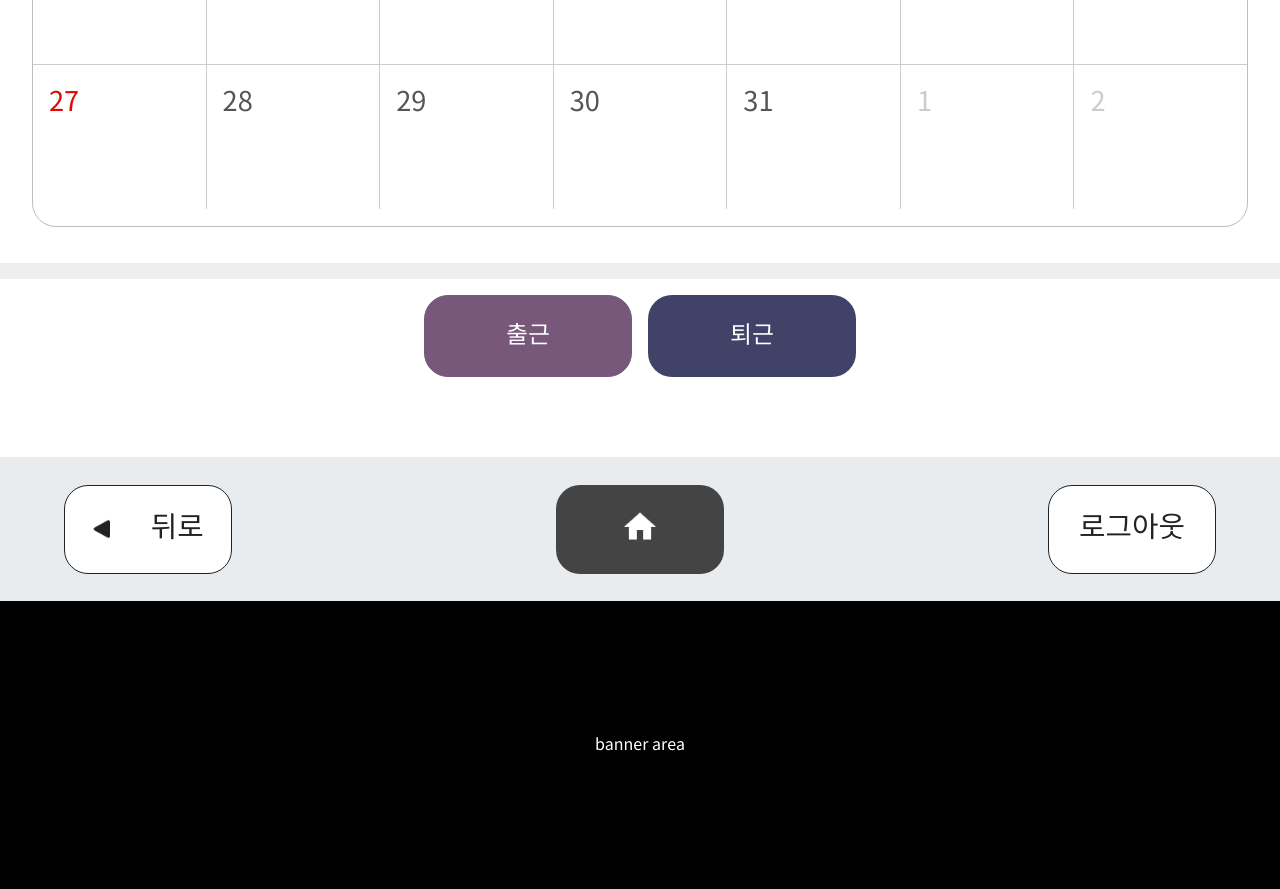
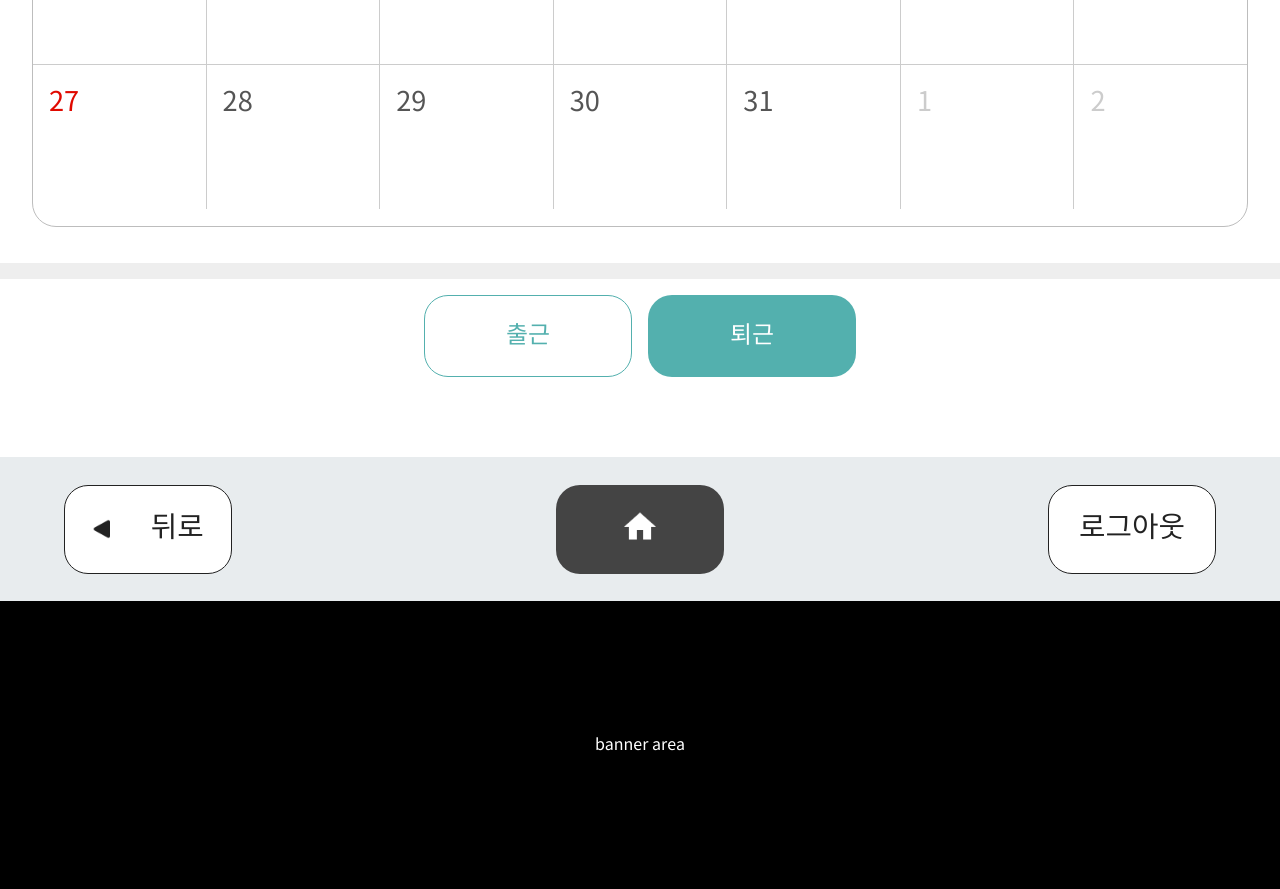
Before and after one commit to kyoungminlee32/jinong, a plain HTML site: page html/JN_KI_01/JN_KI_010112.html in a window 1280 px wide. Shown: the part 787-1676 px from the top of the page. Drawn offline with nearby package versions, Linux system fonts and the light colour scheme; files whose address does not match are found by name.

Commit message:
버튼 수정

```diff
--- a/html/JN_KI_01/JN_KI_010112.html
+++ b/html/JN_KI_01/JN_KI_010112.html
@@ -258,8 +258,8 @@
 				<div class="Section">
 					<div class="inner">
 						<div class="btnWorkSet">
-							<button type="button" class="btn btn-work-start">출근</button>
-							<button type="button" class="btn btn-work-end">퇴근</button>
+							<button type="button" class="btn btn-goto-work">출근</button>
+							<button type="button" class="btn btn-leave-work">퇴근</button>
 						</div>
 					</div>
 				</div>
```
